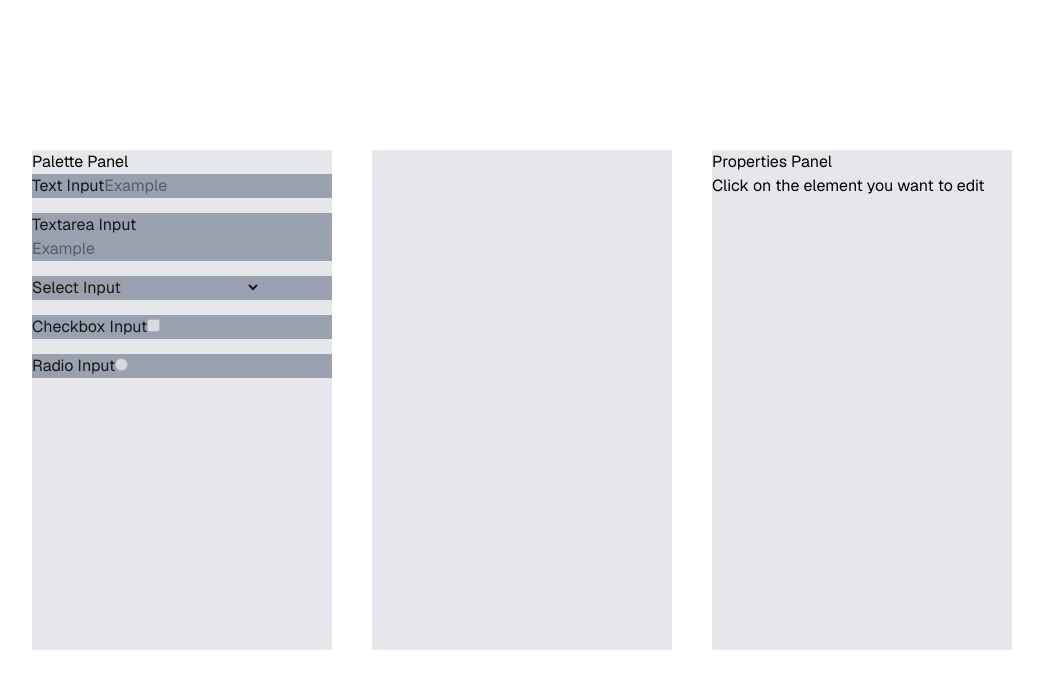
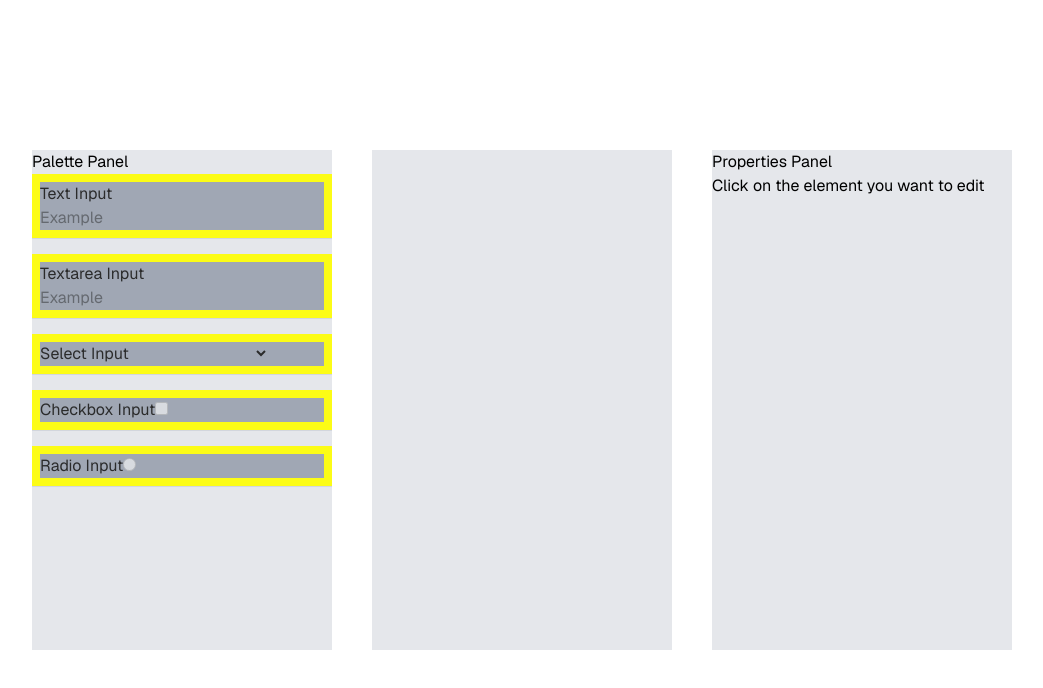
Before and after one commit to rafiquee3/nextjs-form-builder-dnd, a Next.js app: page / in a window 1280 px wide. Shown: the top 688 px of the page, without its empty margins (118-1161 px from the left). Built offline with nearby package versions, Linux system fonts and the light colour scheme.

Commit message:
feat: Add D&D and Fix Hydration
Implement core Drag and Drop logic, including DraggableElement.tsx and react-dnd setup. Fixed hydration mismatch in app/page.tsx by enforcing client-side rendering for the D&D provider.

```diff
--- a/app/page.tsx
+++ b/app/page.tsx
@@ -1,14 +1,27 @@
+'use client';
 import FormBuilderArea from "@/src/components/FormBuilderArea";
 import PalettePanel from "@/src/components/PalettePanel";
 import PropertiesPanel from "@/src/components/PropertiesPanel";
+import { useEffect, useState } from "react";
+import { DndProvider } from 'react-dnd';
+import { HTML5Backend } from 'react-dnd-html5-backend';
 
-export default function Home() {
+export default function BuilderPage() {
+  const [isMounted, setIsMounted] = useState(false);
+
+  useEffect(() => {
+        setIsMounted(true);
+    }, []);
   return (
     <div className="flex min-h-screen items-center justify-center font-sans">
       <main className="flex min-h-screen w-full gap-10 items-center justify-center py-32 px-16 bg-white">
+        {isMounted &&
+        <DndProvider backend={HTML5Backend}>
           <PalettePanel/>
           <FormBuilderArea/>
           <PropertiesPanel/>
+        </DndProvider>
+        }
       </main>
     </div>
   );
--- a/package.json
+++ b/package.json
@@ -12,6 +12,8 @@
     "next": "16.0.5",
     "postcss": "^8.5.6",
     "react": "19.2.0",
+    "react-dnd": "^16.0.1",
+    "react-dnd-html5-backend": "^16.0.1",
     "react-dom": "19.2.0",
     "zod": "^4.1.13",
     "zustand": "^5.0.8"
--- /dev/null
+++ b/src/components/DraggableElement.tsx
@@ -0,0 +1,36 @@
+'use client';
+import { useDrag } from "react-dnd";
+import { DraggableElementProps } from "../types/props/props";
+import { getEmptyImage } from 'react-dnd-html5-backend';
+import { ItemTypes } from "./Palette";
+import { useEffect } from "react";
+
+export default function DraggableElement({elementProps, children}: DraggableElementProps) {
+    const [{ isDragging }, drag, preview] = useDrag(() => ({
+        type: ItemTypes.FORM_ELEMENT,
+        item: { type: elementProps.type },
+
+        collect: (monitor) => ({
+            isDragging: monitor.isDragging(),
+        }),
+    }), [elementProps.type]);
+    useEffect(() => {
+        if (preview) {
+            preview(getEmptyImage(), { captureDraggingState: true });
+        }
+    }, [preview]);
+    console.log('isDrag', isDragging)
+    return (
+        <li
+            ref={ drag as any}
+            className="cursor-grab p-2 border-b border-gray-300 transition duration-150 ease-in-out hover:bg-gray-300"
+            style={{
+                visibility: isDragging ? "hidden" : "visible",
+                opacity: isDragging ? 0 : 0.9,
+                backgroundColor: isDragging ? 'red' : 'yellow'
+            }}
+        >
+            {children}
+        </li>
+    );
+}
--- a/src/components/Palette.ts
+++ b/src/components/Palette.ts
@@ -5,3 +5,7 @@ export const ComponentPalette = [
     { type: 'radio', icon: '🔽', label: 'Radio' },
     { type: 'textarea', icon: '🔽', label: 'Textarea' },
 ];
+
+export const ItemTypes = {
+    FORM_ELEMENT: 'formElement'
+};
--- a/src/components/PalettePanel.tsx
+++ b/src/components/PalettePanel.tsx
@@ -1,3 +1,4 @@
+import DraggableElement from "./DraggableElement";
 import CheckobxInput from "./FormElements/CheckboxInput";
 import RadioInput from "./FormElements/RadioInput";
 import SelectInput from "./FormElements/SelectInput";
@@ -6,69 +7,66 @@ import TextInput from "./FormElements/TextInput";
 
 export default function PalettePanel() {
     const options = {};
+    const DUMMY_PROPS = {
+        id: Date.now().toString(),
+        isPaletteItem: true,
+        required: false,
+        placeholder: "Example",
+        validation: options
+    };
     return (
         <div className="h-[500px] w-[300px] bg-gray-200">
             <h2 className="text-black">Palette Panel</h2>
             <aside>
                 <ul>
-                    <li>
+                    <DraggableElement elementProps={{
+                        type: "text"
+                    }}>
                         <TextInput
-                            isPaletteItem={true}
                             type="text"
                             label="Text Input"
-                            id="dummy-text"
-                            required={false}
-                            placeholder="Example"
-                            validation={options}
+                            {...DUMMY_PROPS}
                         />
-                    </li>
-                    <li>
+                    </DraggableElement>
+                    <DraggableElement elementProps={{
+                        type: "textarea"
+                    }}>
                         <TextareaInput
-                            isPaletteItem={true}
-                            id="dummy-textarea"
-                            type="text"
-                            required={false}
+                            type="textarea"
                             label="Textarea Input"
-                            placeholder="Example"
-                            validation={options}
+                            {...DUMMY_PROPS}
                         />
-                    </li>
-                    <li>
+                    </DraggableElement>
+                    <DraggableElement elementProps={{
+                        type: "select"
+                    }}>
                         <SelectInput
-                            isPaletteItem={true}
-                            id="dummy-select"
                             type="select"
-                            required={false}
                             label="Select Input"
-                            placeholder="Example"
-                            validation={options}
+                            {...DUMMY_PROPS}
                             options={[]}
                         />
-                    </li>
-                    <li>
+                    </DraggableElement>
+                    <DraggableElement elementProps={{
+                        type: "checkbox"
+                    }}>
                         <CheckobxInput
-                            isPaletteItem={true}
-                            id="dummy-checkbox"
                             type="checkbox"
-                            required={false}
                             label="Checkbox Input"
-                            placeholder="Example"
-                            validation={options}
-                            defaultChecked={false}
+                            checked={false}
+                            {...DUMMY_PROPS}
                         />
-                    </li>
-                    <li>
+                    </DraggableElement>
+                    <DraggableElement elementProps={{
+                        type: "radio"
+                    }}>
                         <RadioInput
-                            isPaletteItem={true}
-                            id="dummy-radio"
                             type="radio"
-                            required={false}
                             label="Radio Input"
-                            placeholder="Example"
-                            validation={options}
-                            defaultChecked={false}
+                            checked={false}
+                            {...DUMMY_PROPS}
                         />
-                    </li>
+                    </DraggableElement>
                 </ul>
             </aside>
         </div>
--- a/src/components/PropertiesPanel.tsx
+++ b/src/components/PropertiesPanel.tsx
@@ -18,7 +18,7 @@ export default function PropertiesPanel() {
         }
     }, [selectedId, elements])
 
-    const isCheckable = currentElement?.type === 'checkbox' || currentElement?.type === 'radio' || false;
+    const isCheckable = (currentElement?.type === 'checkbox' || currentElement?.type === 'radio');
     const checkableElement = currentElement as (CheckboxElement | RadioElement);
 
     return (
--- a/src/store/useFormBuilderStore.ts
+++ b/src/store/useFormBuilderStore.ts
@@ -1,5 +1,5 @@
 import { create } from 'zustand';
-import { FormElement } from '../types/FormElement';
+import { FormElement, FormElementKeys } from '../types/FormElement';
 
 type FormBuilderState = {
     elements: FormElement[];
@@ -10,7 +10,7 @@ type FormBuilderActions = {
     addElement: (type: FormElement) => void;
     setElements: (elements: FormElement[]) => void;
     selectElement: (id: string | null) => void;
-    updateElementProperty: (id: string, property: keyof FormElement | 'checked', value: any) => void;
+    updateElementProperty: (id: string, property: FormElementKeys, value: any) => void;
 }
 
 export const useFormBuilderStore = create<FormBuilderState & FormBuilderActions>((set, get) => ({
@@ -20,7 +20,7 @@ export const useFormBuilderStore = create<FormBuilderState & FormBuilderActions>
   addElement: (type: FormElement) => set((state) => ({elements: [...state.elements, type]})),
   setElements: (elements: FormElement[]) => set({ elements: elements }),
   selectElement: (id: string | null) => set({ selectedId: id }),
-  updateElementProperty: (id: string, property: keyof FormElement | 'checked', value: any) => set((state) => ({
+  updateElementProperty: (id: string, property: FormElementKeys, value: any) => set((state) => ({
     elements: state.elements.map(el =>
       el.id === id ?
         {...el, [property]: value} : el
--- a/src/types/FormElement.ts
+++ b/src/types/FormElement.ts
@@ -31,3 +31,4 @@ export type RadioElement = BaseElement & {
 }
 
 export type FormElement = SelectElement | CheckboxElement | TextareaElement | TextElement | RadioElement;
+export type FormElementKeys = keyof (SelectElement & CheckboxElement & TextElement & TextareaElement & RadioElement);
--- a/src/types/props/props.ts
+++ b/src/types/props/props.ts
@@ -1,7 +1,11 @@
-import { BaseElement, CheckboxElement, RadioElement, SelectElement, TextareaElement } from "../FormElement";
+import { BaseElement, CheckboxElement, FormElement, RadioElement, SelectElement, TextareaElement } from "../FormElement";
 
 export interface TextInputProps extends BaseElement {isPaletteItem: boolean}
 export interface CheckboxInputProps extends CheckboxElement {isPaletteItem: boolean}
 export interface RadioInputProps extends RadioElement {isPaletteItem: boolean}
 export interface TextareaInputProps extends TextareaElement {isPaletteItem: boolean}
 export interface SelectInputProps extends SelectElement {isPaletteItem: boolean}
+export interface DraggableElementProps {
+    elementProps: {type: 'text' | 'checkbox' | 'select' | 'textarea' | 'radio'};
+    children: React.ReactNode;
+}
```
Also changed, not shown: 1 other file (tests, documents, lock files or other folders).
